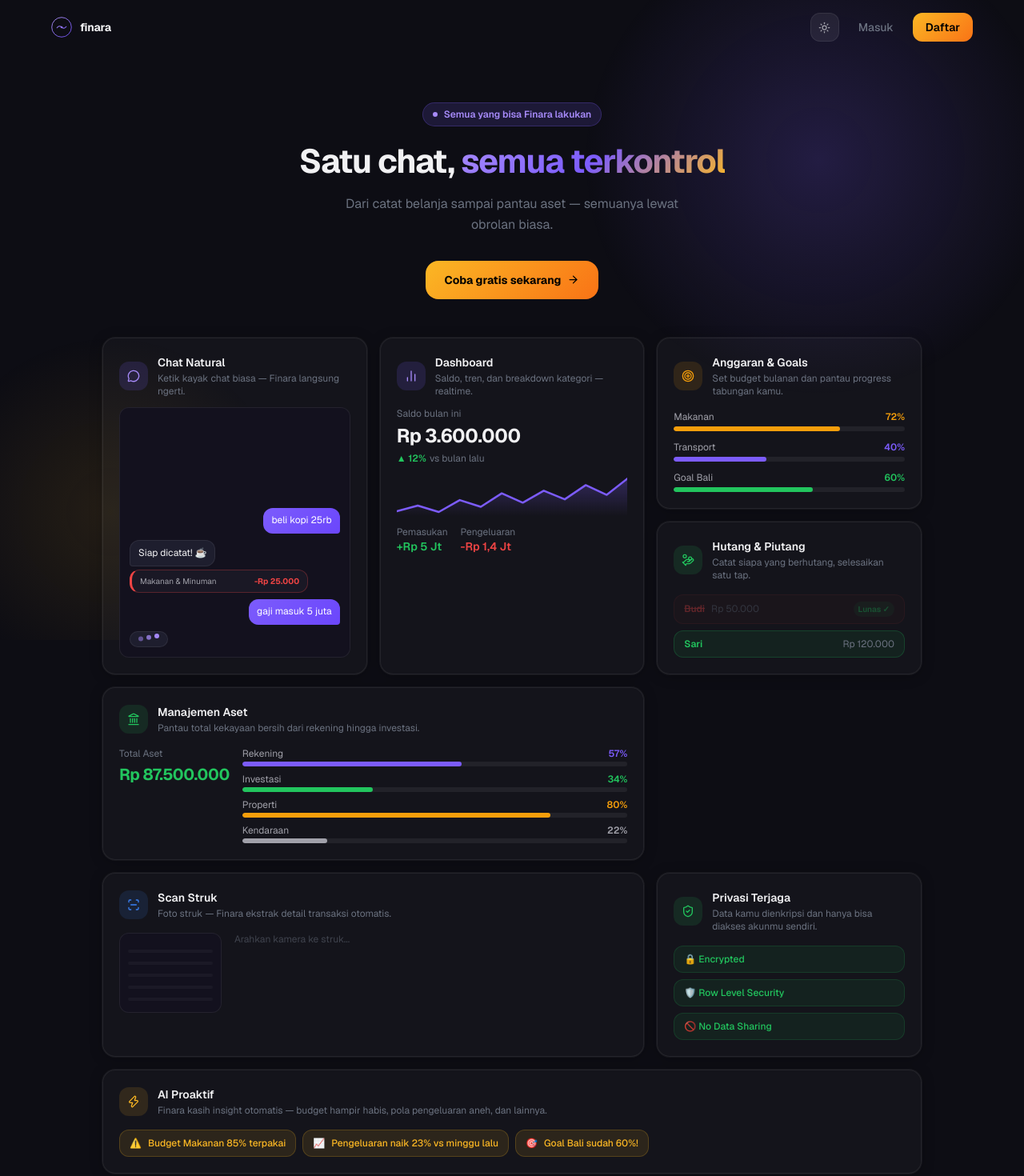
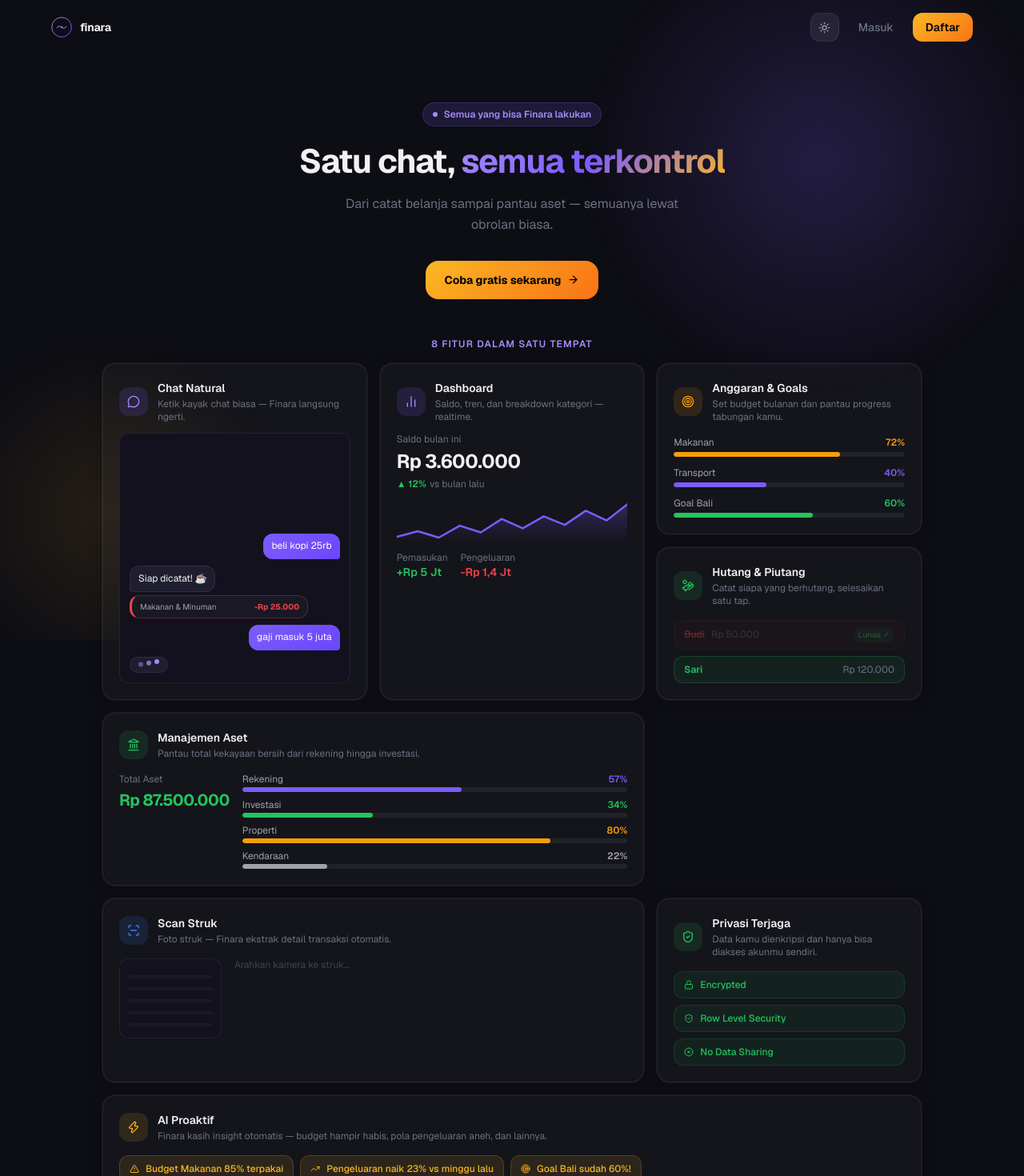
Before and after one commit to indraahmadfirdaus/finara-ai, a Next.js app: page /features in a window 1280 px wide. Shown: the top 1470 px of the page at 80% size. Built offline with nearby package versions, Linux system fonts and the light colour scheme.

Commit message:
feat: complete /features page — section label, replace emoji with Lucide icons, 8 animated tiles responsive

```diff
--- a/src/app/features/page.tsx
+++ b/src/app/features/page.tsx
@@ -7,6 +7,7 @@ import {
   ArrowRight, ArrowLeft, Sun, Moon,
   MessageCircle, BarChart2, Target, HandCoins,
   Landmark, ScanLine, Zap, ShieldCheck,
+  Lock, XCircle, AlertTriangle, TrendingUp,
 } from 'lucide-react'
 import { useTheme } from '@/lib/theme'
 
@@ -617,7 +618,11 @@ function PrivasiTile() {
   const ref = useRef<HTMLDivElement>(null)
   const inView = useInView(ref, { once: true, margin: '-40px' })
 
-  const labels = ['🔒 Encrypted', '🛡️ Row Level Security', '🚫 No Data Sharing']
+  const labels = [
+    { icon: Lock, text: 'Encrypted' },
+    { icon: ShieldCheck, text: 'Row Level Security' },
+    { icon: XCircle, text: 'No Data Sharing' },
+  ]
 
   return (
     <motion.div
@@ -644,16 +649,17 @@ function PrivasiTile() {
         </div>
       </div>
       <div className="flex flex-col gap-2">
-        {labels.map((label, i) => (
+        {labels.map(({ icon: Icon, text }, i) => (
           <motion.div
-            key={label}
+            key={text}
             initial={{ opacity: 0, x: -8 }}
             animate={inView ? { opacity: 1, x: 0 } : {}}
             transition={{ delay: 0.35 + i * 0.15, duration: 0.4 }}
-            className="text-xs px-3 py-2 rounded-xl font-medium"
+            className="flex items-center gap-2 text-xs px-3 py-2 rounded-xl font-medium"
             style={{ background: 'rgba(34,197,94,0.08)', color: 'var(--success)', border: '1px solid rgba(34,197,94,0.15)' }}
           >
-            {label}
+            <Icon size={12} />
+            {text}
           </motion.div>
         ))}
       </div>
@@ -667,9 +673,9 @@ function AITile() {
   const inView = useInView(ref, { once: true, margin: '-40px' })
 
   const insights = [
-    { emoji: '⚠️', text: 'Budget Makanan 85% terpakai' },
-    { emoji: '📈', text: 'Pengeluaran naik 23% vs minggu lalu' },
-    { emoji: '🎯', text: 'Goal Bali sudah 60%!' },
+    { icon: AlertTriangle, text: 'Budget Makanan 85% terpakai' },
+    { icon: TrendingUp, text: 'Pengeluaran naik 23% vs minggu lalu' },
+    { icon: Target, text: 'Goal Bali sudah 60%!' },
   ]
 
   return (
@@ -692,17 +698,17 @@ function AITile() {
         </div>
       </div>
       <div className="flex flex-wrap gap-2">
-        {insights.map((ins, i) => (
+        {insights.map(({ icon: Icon, text }, i) => (
           <motion.div
-            key={ins.text}
+            key={text}
             initial={{ opacity: 0, y: 8, scale: 0.95 }}
             animate={inView ? { opacity: 1, y: 0, scale: 1 } : {}}
             transition={{ delay: 0.3 + i * 0.2, type: 'spring', stiffness: 320, damping: 24 }}
             className="flex items-center gap-2 px-3 py-2 rounded-xl text-xs font-medium"
             style={{ background: 'rgba(251,183,36,0.1)', color: '#FBB724', border: '1px solid rgba(251,183,36,0.2)' }}
           >
-            <span>{ins.emoji}</span>
-            {ins.text}
+            <Icon size={12} />
+            {text}
           </motion.div>
         ))}
       </div>
@@ -870,6 +876,20 @@ export default function FeaturesPage() {
         </motion.button>
       </section>
 
+      {/* Section label */}
+      <div className="relative z-10 max-w-6xl mx-auto px-5 sm:px-8 lg:px-16 mb-4 text-center">
+        <motion.p
+          initial={{ opacity: 0, y: 8 }}
+          whileInView={{ opacity: 1, y: 0 }}
+          viewport={{ once: true, margin: '-40px' }}
+          transition={{ duration: 0.4 }}
+          className="text-xs font-semibold uppercase tracking-widest"
+          style={{ color: 'var(--accent-light)' }}
+        >
+          8 fitur dalam satu tempat
+        </motion.p>
+      </div>
+
       {/* Bento Grid */}
       <section className="relative z-10 px-5 sm:px-8 lg:px-16 pb-8 max-w-6xl mx-auto w-full">
         <div className="grid grid-cols-1 sm:grid-cols-2 lg:grid-cols-3 gap-4 auto-rows-auto">
```
